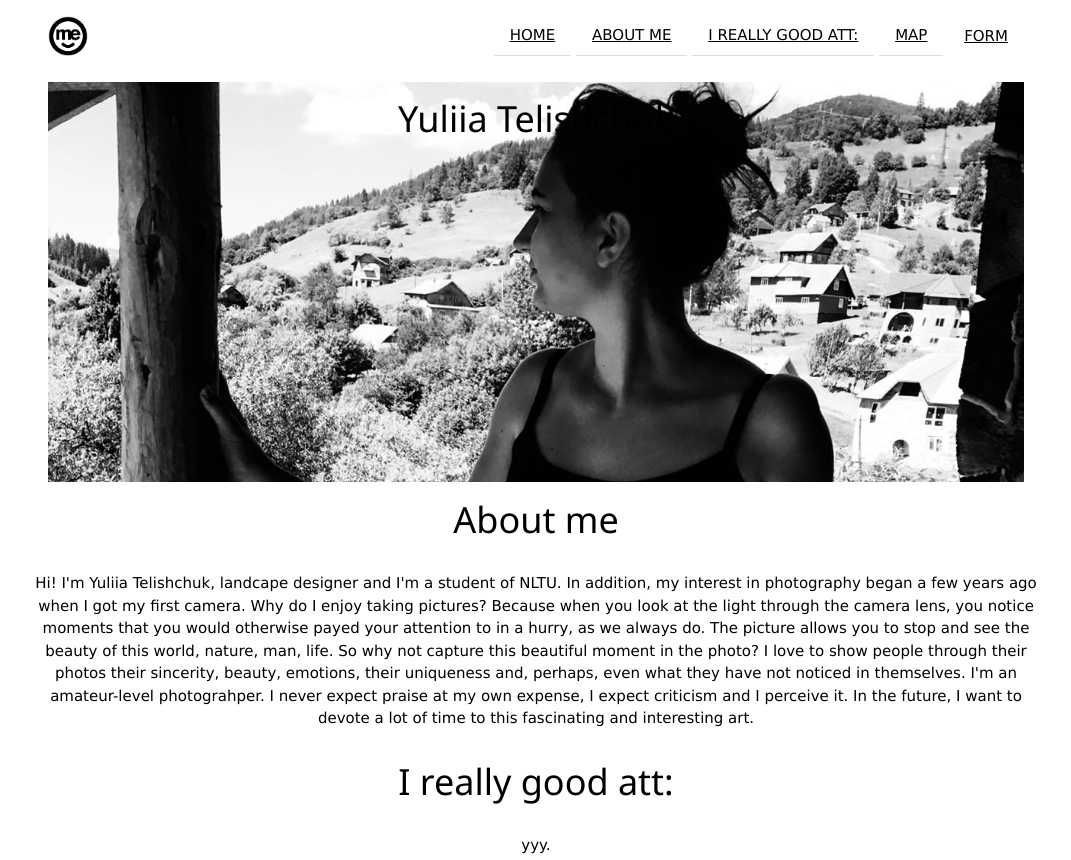
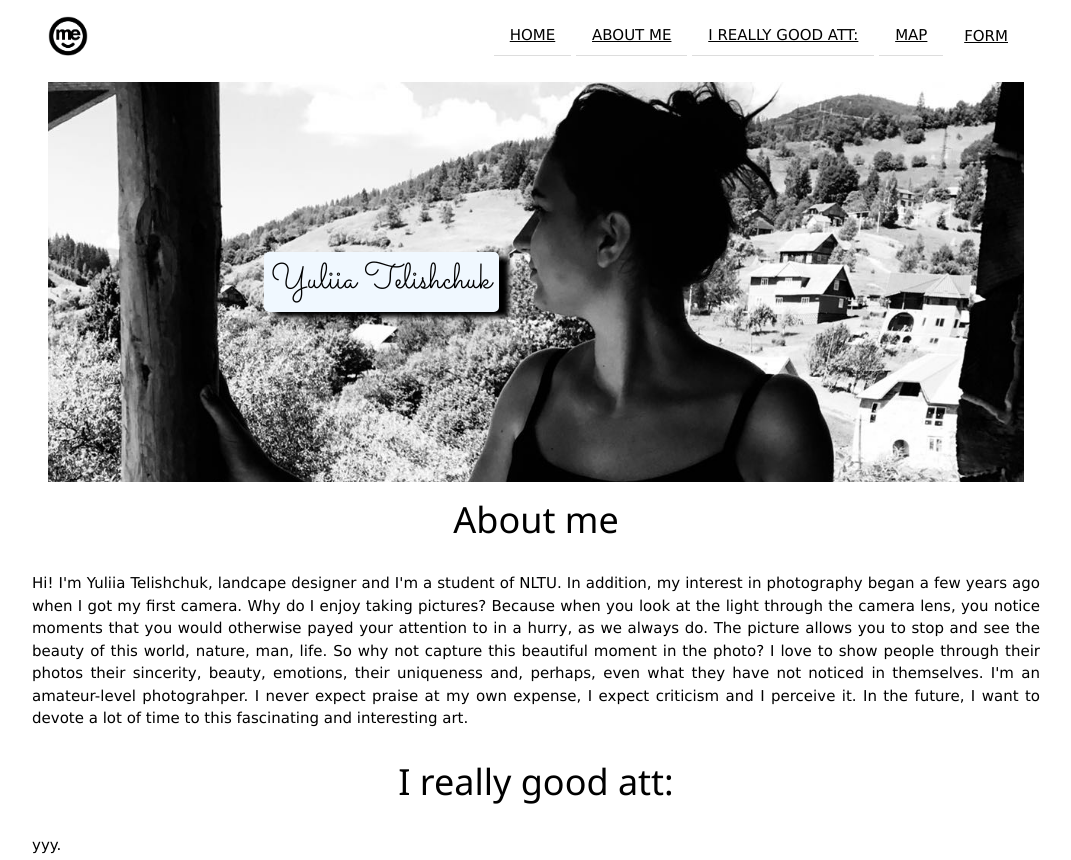
Before and after one commit to jultel/jultel.github.io, a plain HTML site: page index1.html in a window 1280 px wide. Shown: the top 860 px of the page, without its empty margins (40-1111 px from the left). Drawn offline with Linux system fonts and the light colour scheme; files whose address does not match are found by name.

Commit message:
add site

```diff
--- a/css/index.css
+++ b/css/index.css
@@ -31,13 +31,31 @@ formmiddle{
     background-repeat: no-repeat;
     background-position: center top;
     background-attachment: fixed;
-    height:400px;
-}
-.morePadding{
-	padding: 10px;
+	height:400px;
+	display: flex;
 }
 
+.bannertext {
+	color: black;
+	text-align: center;
+	margin: 170px auto;
+	margin-left: 200px;
+	border: 2px solid;
+	border-color: aliceblue;
+	border-radius: 5px;
+	background-color: aliceblue;
+	padding: 0 5px;
+	box-shadow: 10px 5px 5px black;
+	overflow: hidden;
+	font-family: 'Sacramento', cursive;
+}
 
+p.about_me{
+	text-align: justify;
+}
+.I_really_good_att{
+	text-align: justify;
+}
 
 /* Wrapper */
 .icon-button {
```
